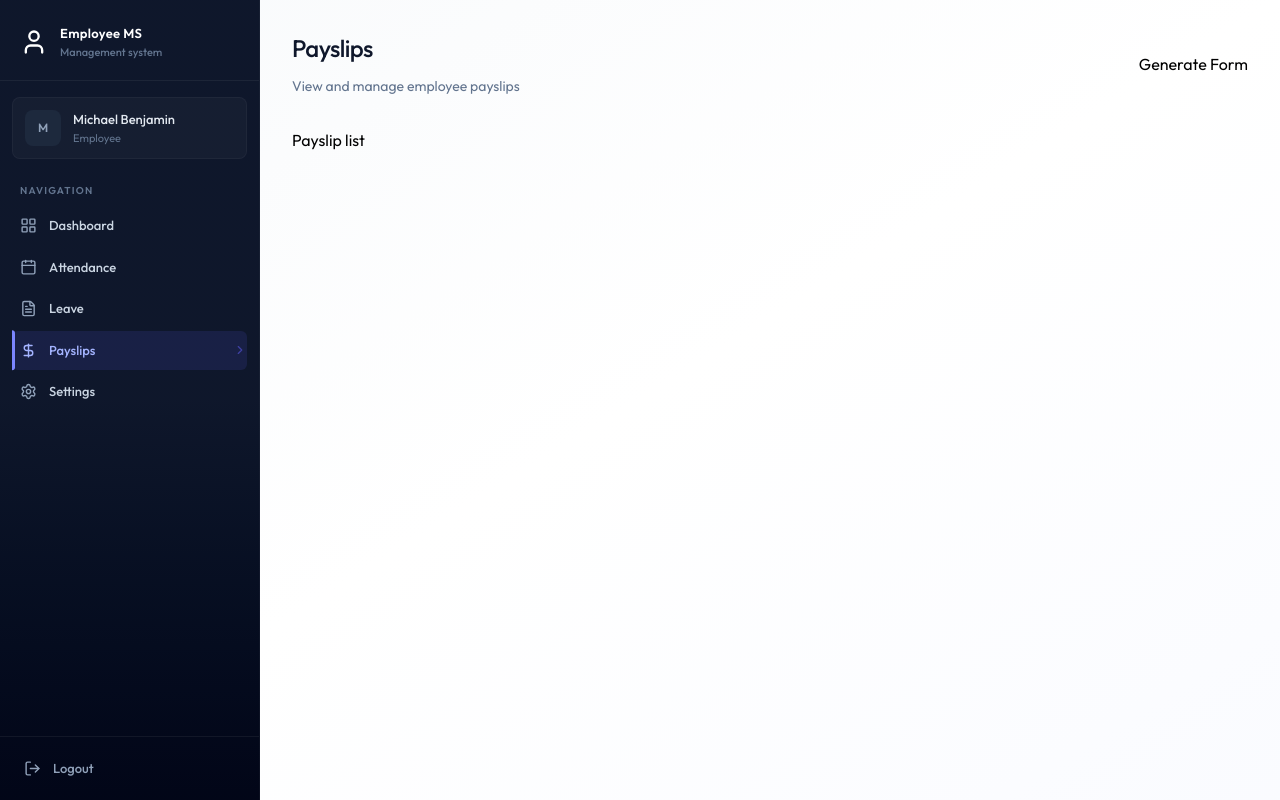
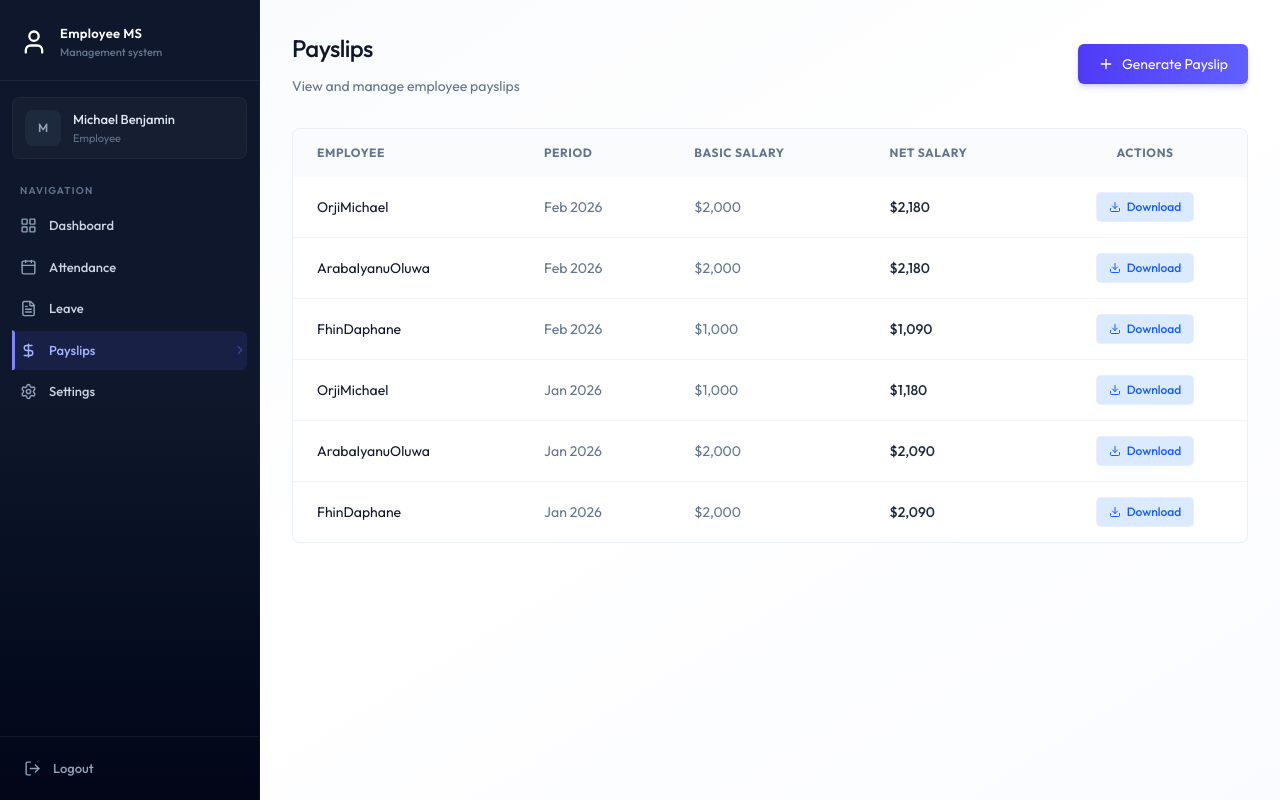
Before and after one commit to Xlence1624/Employee-management-system, a React (Vite) app in the folder Client/: page /payslips in a window 1280 px wide. Built offline with nearby package versions, Linux system fonts and the light colour scheme.

Commit message:
Payslip generation page
Signed-off-by: Xlence1624 <xlence1624@gmail.com>

```diff
--- /dev/null
+++ b/Client/src/components/payslip/GeneratePayslipForm.jsx
@@ -0,0 +1,35 @@
+import { Plus } from 'lucide-react';
+import React from 'react'
+import { useState } from 'react';
+import { X } from 'lucide-react';
+
+const GeneratePayslipForm = ({employee, onsuccess
+}) => {
+
+  const [isOpen, setIsOpen] = useState(false);
+  const [loading, setIsLoading] = useState(false);
+  if(!isOpen) return (
+    <button className="btn-primary flex items-center gap-2" onClick={() => setIsOpen(true)}>
+      <Plus className="w-4 h-4" /> Generate Payslip
+    </button>
+  );
+
+  const handleSubmit = async (e) => {
+    e.preventDefault();
+    }
+  return (
+    <div className="fixed inset-0 bg-black/40 backdrop-blur-sm flex items-center justify-center z-50 p-4" >
+<div className="card max-w-lg p-6 w-full animate-slide-up">
+<div className="flex justify-between">
+  <h3 className="text-lg font-bold text-slate-900"> Generate monthly payslip</h3>
+  <button className="text-slate-400 hover:text-slate-600 p-1" onClick={() => setIsOpen(false)}>
+    <X className="w-4 h-4" size={20} />
+  </button>
+</div>
+</div>
+
+    </div>
+  )
+}
+
+export default GeneratePayslipForm
--- /dev/null
+++ b/Client/src/components/payslip/PayslipList.jsx
@@ -0,0 +1,79 @@
+import { Download } from 'lucide-react'
+import React from 'react'
+import { format } from 'date-fns';
+
+const PayslipList = ({payslips, isAdmin}) => {
+  return (
+    <div className="card overflow-hidden">
+
+         <div className="overflow-x-auto">
+           <table className="table-modern">
+             <thead>
+               <tr>
+
+                {
+                  isAdmin && <th className="px-6 py-4">Employee</th>
+                }
+                 <th className="px-6 py-4">Period</th>
+                  <th className="px-6 py-4">Basic Salary</th>
+                   <th className="px-6 py-4">Net Salary</th>
+                    <th className="text-center">Actions</th>
+
+               </tr>
+             </thead>
+
+             <tbody>
+               {payslips.length === 0 ? (
+                 <tr>
+                   <td className="text-center py-12 text-slate-400" colSpan={isAdmin ? 5 : 4}>
+                     No payslipsfound.
+                   </td>
+                 </tr>
+               ) : (
+                 payslips.map((payslip) => {
+
+                   return (
+                  <tr key={payslip._id || payslip.id}>
+                    {isAdmin && (   <td className=" text-slate-900">{payslip.employee?.firstName}
+                        {payslip.employee?.lastName}
+                       </td>)}
+
+                      <td className="text-slate-500">
+                        {format(new Date(payslip.year, payslip.month - 1), "MMM yyyy") }
+                      </td>
+
+                      <td className=" text-slate-500">
+                        ${payslip.basicSalary.toLocaleString()}
+                       </td>
+
+
+                        <td className=" text-slate-800 font-medium">
+                        ${payslip.netSalary.toLocaleString()}
+                       </td>
+
+                          <td className="text-center" >
+                         <button className="inline-flex items-center px-3 py-1.5 text-xs font-medium rounded text-blue-600 bg-blue-100 transition-colors ring-1 ring-blue-600/10 " onClick={() => window.open(`/print/payslip/${payslip._id || payslip.id}`)}>
+                          <Download className="w-3 h-3 mr-1.5" />
+                          Download
+                         </button>
+                          </td>
+
+
+
+
+
+
+
+
+                     </tr>
+                   )
+                 })
+               )}
+             </tbody>
+           </table>
+         </div>
+       </div>
+  )
+}
+
+export default PayslipList
--- a/Client/src/pages/Payslips.jsx
+++ b/Client/src/pages/Payslips.jsx
@@ -2,6 +2,8 @@ import React from 'react'
 import { dummyEmployeeData, dummyPayslipData } from '../assets/assets'
 import { useState, useEffect, useCallback } from 'react'
 import Loading from '../components/Loading';
+import PayslipList from '../components/payslip/PayslipList';
+import GeneratePayslipForm from '../components/payslip/GeneratePayslipForm';
 
 const Payslips = () => {
   const [payslips, setPayslips] = useState([]);
@@ -45,11 +47,11 @@ if (loading) return <Loading/>
   </p>
 </div>
 
-{isAdmin && <p>Generate Form</p>}
+{isAdmin && <GeneratePayslipForm employee={employee} onsuccess={fetchPayslips} />}
 
 </div>
 
-<p className="page-description">Payslip list</p>
+<PayslipList payslips={payslips} isAdmin={isAdmin} />
 
 
     </div>
```
